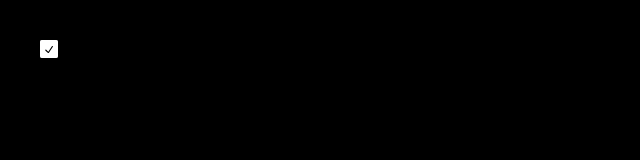
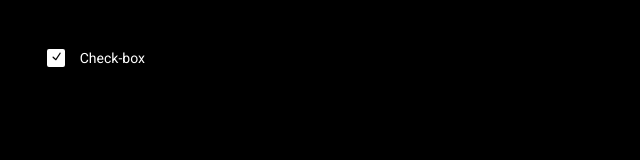
Before and after one commit to pobaranchuk/cards, a React (Vite) app: page / in a window 1280 px wide. Both pictures are taken after a click on the checkbox 49 px from the left and 49 px from the top of the page. Shown: the top 160 px of the page, without its empty margins (0-640 px from the left). Built offline with nearby package versions, Linux system fonts and the light colour scheme.

Commit message:
Checkbox: in progress...

```diff
--- a/src/components/ui/checkbox/checkbox.module.scss
+++ b/src/components/ui/checkbox/checkbox.module.scss
@@ -1,3 +1,12 @@
+.Container {
+  display: flex;
+  align-items: center;
+  justify-content: space-around;
+
+  width: 113px;
+  height: 36px;
+}
+
 .CheckboxRoot {
   position: relative;
 
@@ -12,7 +21,7 @@
   border: 2px solid var(--color-light-900);
   border-radius: 2px;
 
-  [data-state="checked"] {
+  &[data-state="checked"] {
     position: relative;
 
     display: flex;
@@ -27,7 +36,13 @@
     border-radius: 2px;
   }
 
-  &:focus-visible{
+  &:disabled {
+    color: var(--color-dark-100);
+    background-color: var(--color-dark-100);
+    border: 2px solid var(--color-dark-100);
+  }
+
+  &:focus-visible {
     outline: none;
   }
 }
@@ -46,7 +61,6 @@
   border-radius: 50%;
 }
 
-//
 .CheckboxRoot:hover::before {
   content: '';
 
@@ -61,7 +75,6 @@
   border-radius: 50%;
 }
 
-//
 .CheckboxRoot:focus-visible::before {
   content: '';
 
@@ -78,7 +91,19 @@
 
 }
 
-
 .CheckboxIndicator {
   color: var(--color-dark-900);
 }
+
+.Label {
+  width: 66px;
+  height: 24px;
+
+  font-size: 14px;
+  font-weight: 400;
+  color: var(--color-light-100);
+
+  &[data-disabled='true'] {
+    color: var(--color-dark-100)
+  }
+}
--- a/src/components/ui/checkbox/checkbox.tsx
+++ b/src/components/ui/checkbox/checkbox.tsx
@@ -3,12 +3,20 @@ import { CheckIcon } from '@radix-ui/react-icons'
 
 import s from './checkbox.module.scss'
 
-const CheckboxDemo = () => (
-  <Checkbox.Root className={s.CheckboxRoot}>
-    <Checkbox.Indicator className={s.CheckboxIndicator}>
-      <CheckIcon />
-    </Checkbox.Indicator>
-  </Checkbox.Root>
+type CheckboxProps = {
+  disabled?: boolean
+}
+const CheckboxDemo = ({ disabled = false }: CheckboxProps) => (
+  <div className={s.Container}>
+    <Checkbox.Root className={s.CheckboxRoot} disabled={disabled}>
+      <Checkbox.Indicator className={s.CheckboxIndicator}>
+        <CheckIcon />
+      </Checkbox.Indicator>
+    </Checkbox.Root>
+    <label className={s.Label} data-disabled={disabled}>
+      Check-box
+    </label>
+  </div>
 )
 
 export default CheckboxDemo
```
